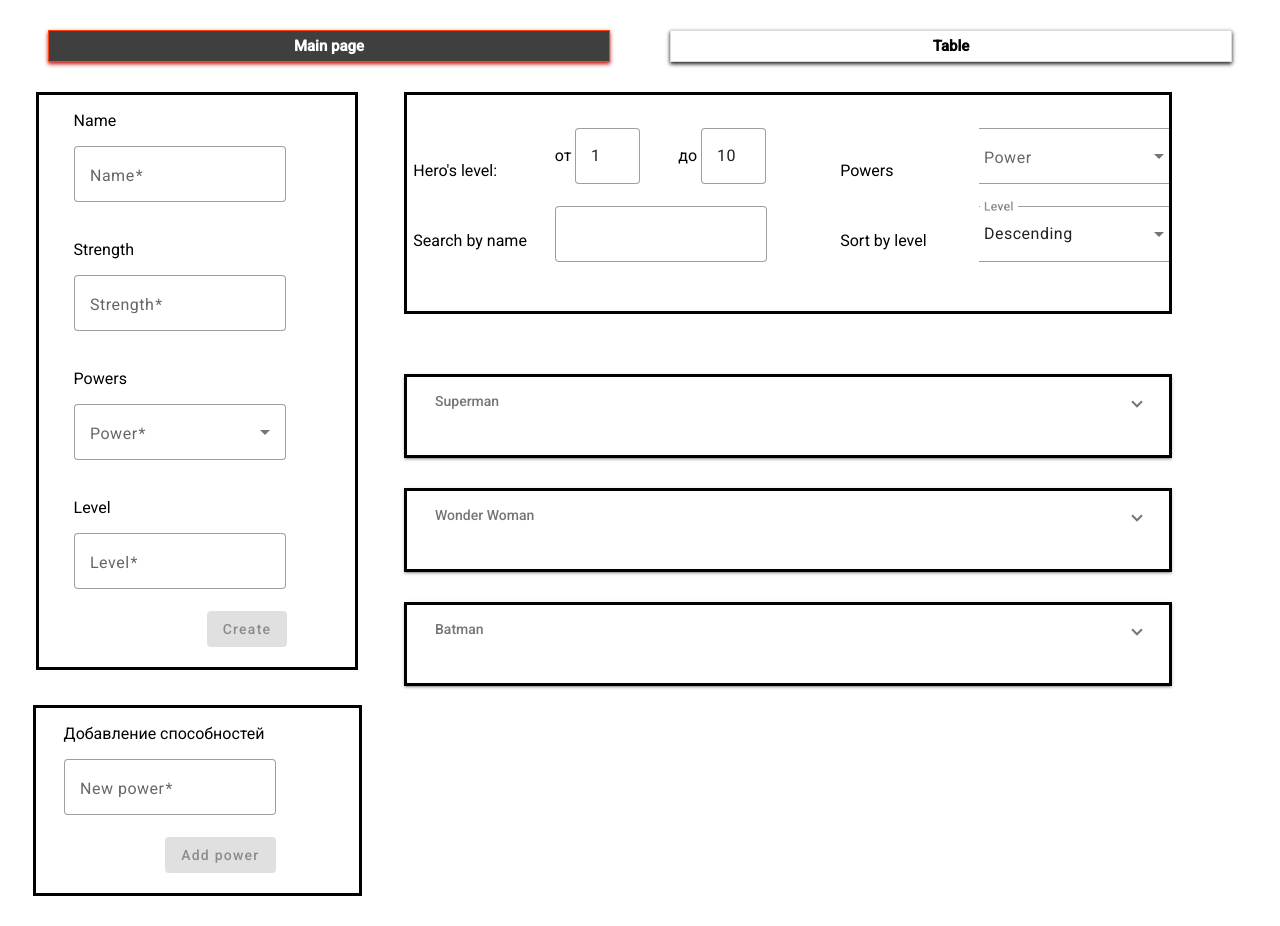
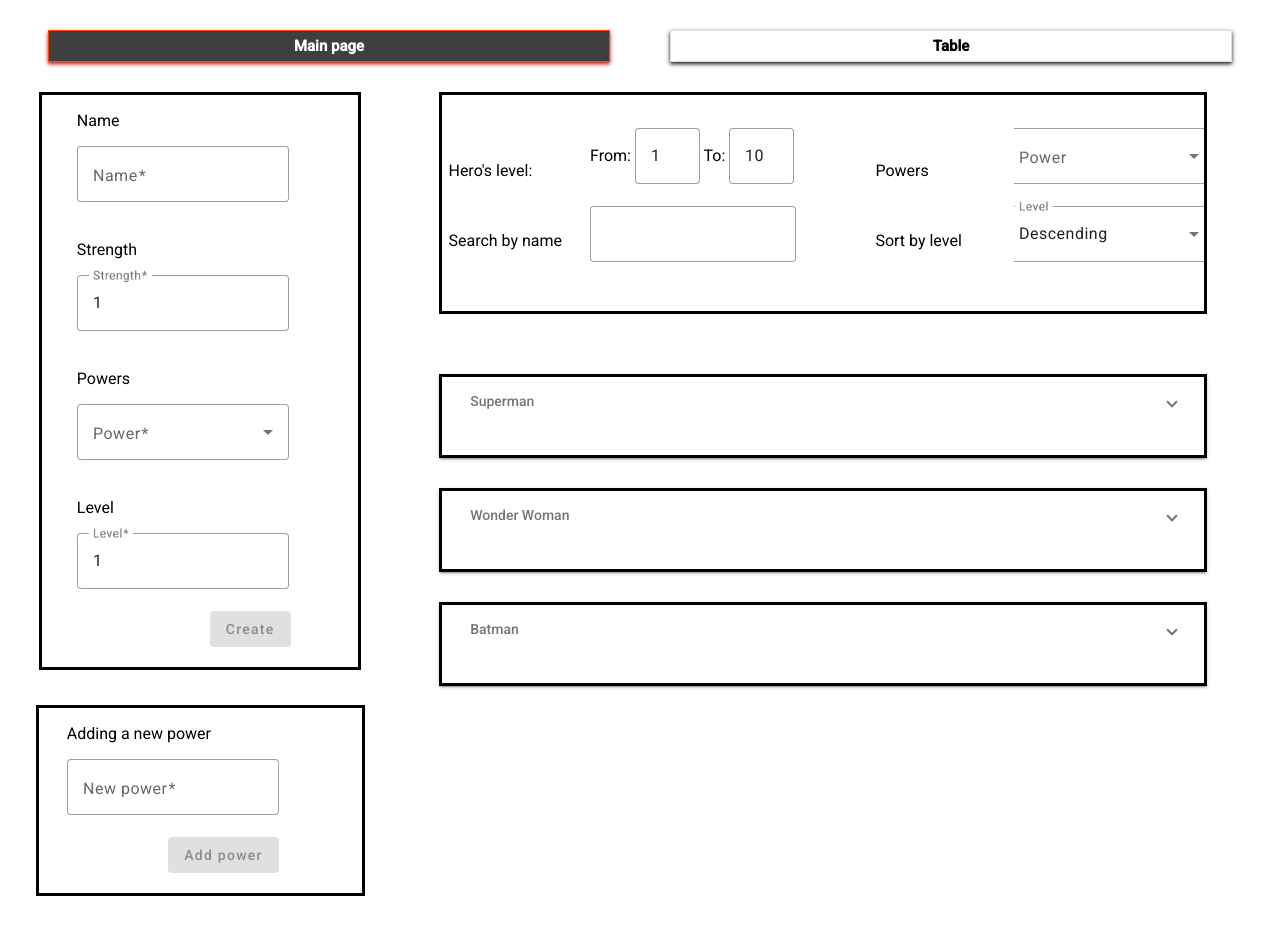
Before and after one commit to iceisnicehq/angular_v3, an Angular app: page /main in a window 1280 px wide. Built offline with nearby package versions, Linux system fonts and the light colour scheme.

Commit message:
JSDocInProgress

```diff
--- a/src/app/app.component.ts
+++ b/src/app/app.component.ts
@@ -5,6 +5,4 @@ import { Component } from '@angular/core';
   templateUrl: './app.component.html',
   styleUrls: ['./app.component.scss']
 })
-export class AppComponent {
-  title = 'angular_v3';
-}
+export class AppComponent {}
--- a/src/app/entities/components/main/main.component.html
+++ b/src/app/entities/components/main/main.component.html
@@ -49,7 +49,7 @@
   </form>
   <form [formGroup]="power">
     <div class="power">
-      <p>Добавление способностей</p>
+      <p>Adding a new power</p>
       <mat-form-field appearance="outline">
         <mat-label>New power</mat-label>
         <input matInput
@@ -84,7 +84,7 @@
       [colspan]="4"
       [rowspan]="2">
       <div>
-        <span> от
+        <span> From:
           <mat-form-field class="toggles"
                           appearance="outline">
             <input matInput
@@ -94,12 +94,10 @@
                    [value]="minLvl"
                    #minLevelInput
                    (change)="bigFilter(search.value, minLevelInput.value, maxLevelInput.value, sortOrder, select.value)">
-          </mat-form-field >
-          <span style="display:inline-block; width: 16%;">
-          </span>
+          </mat-form-field>
         </span>
         <span>
-          до
+          To:
           <mat-form-field class="toggles"
                           appearance="outline">
             <input matInput
--- a/src/app/entities/components/main/main.component.scss
+++ b/src/app/entities/components/main/main.component.scss
@@ -1,12 +1,9 @@
 :host {
-  /* Control the left side */
-
   .left {
     position: absolute;
     height: 100%;
     width: 24%;
-    left: 16px;
-    // background-color: #183891;
+    left: 1.5%;
     display: flex;
     align-items: center;
     flex-direction: column;
@@ -35,9 +32,8 @@
       }
     }
   }
-
   .right {
-    right: 48px;
+    right: 1%;
     height: 100%;
     width: 60%;
     padding-right: 60px;
@@ -52,7 +48,7 @@
             width: 65px;
         }
         .search {
-          width: auto;
+          width: 97%;
         }
       }
     }
--- a/src/app/entities/components/main/main.component.ts
+++ b/src/app/entities/components/main/main.component.ts
@@ -9,29 +9,93 @@ import { FilterService } from '../../services/filter.service';
 /**  TODO
           (red field if empty) - optional
 */
+
 @Component({
   selector: 'app-main',
   templateUrl: './main.component.html',
   styleUrls: ['./main.component.scss']
 })
 export class MainComponent implements AfterViewInit {
+   /**
+   * Массив объектов типа интерфейса INeedAHero,
+   * Получаемый из сервиса hero-data.service
+   *
+   * @public
+   * @type {INeedAHero[]}
+   */
   public data: INeedAHero[] = this._hero.getHeroes();
-
+   /**
+   * объявление форм групы heroForm
+   *
+   * @public
+   * @type {FormGroup}
+   */
   public heroForm: FormGroup = this._fb.createForm()
+   /**
+   * объявление форм групы power
+   *
+   * @public
+   * @type {FormGroup}
+   */
   public power: FormGroup = this._fb.createPowerForm()
-
+   /**
+   * отсортированный массив строк типа string,
+   * Получаемый из сервиса hero-data.service
+   *
+   * @public
+   * @type {string[]}
+   */
   public powers: string[] = this._hero.heroPower.sort();
-
+   /**
+   * значение для поиска по имени
+   *
+   * @public
+   * @type {string}
+   */
   public nameFilter: string = this._filter.nameFilter;
+   /**
+   * нижнее значение для фильтрации по уровню
+   *
+   * @public
+   * @type {number}
+   */
   public minLvl: number = this._filter.minLvlFilter;
+   /**
+   * верхнее значение для фильтрации по уровню
+   *
+   * @public
+   * @type {number}
+   */
   public maxLvl: number = this._filter.maxLvlFilter;
+   /**
+   * значение для фильтрации по возрастанию и убыванию уровня
+   *
+   * @public
+   * @type {string}
+   */
   public sortOrder: string = this._filter.orderFilter;
+   /**
+   * массив способностей для фильтрации
+   *
+   * @public
+   * @type {string[]}
+   */
   public powerFilter: string[] = this._filter.powerFilter;
-
+   /**
+   * булеан для  выпадающей карточки героя
+   *
+   * @public
+   * @type {boolean}
+   */
   public panelOpenState: boolean = false;
-
-
-
+  /**
+   * Объявление конструктора
+   *
+   * @param {CreateForm} _fb - сервис для создания формы героя
+   * @param {HeroDataService} _hero - сервис для взаимодействия с данными героев
+   * @param {FilterService} _hero - сервис для переменных фильтрации
+   * @param {ChangeDetectorRef} _hero - сервис для детекции изменений
+   */
   constructor(
     private readonly _fb: CreateForm,
     private readonly _hero: HeroDataService,
@@ -39,31 +103,72 @@ export class MainComponent implements AfterViewInit {
     private readonly _cdr: ChangeDetectorRef
 
   ) {}
-
+   /**
+   * Фильтрация после создания компонента, а также детекция изменений
+   *
+   * @method
+   * @description метод, который вызывается сразу после того,
+   * как Angular завершит инициализацию представления компонента
+   * @public
+   * @return {void}
+   */
   public ngAfterViewInit(): void {
     this.bigFilter(this.nameFilter, this.minLvl, this.maxLvl, this.sortOrder, this.powerFilter);
     this._cdr.detectChanges();
  }
-
+   /**
+   * функция сохранения героя.
+   *
+   * @method
+   * @description сохраняет героя в массив и фильрует его с учётом новых героев
+   * @public
+   * @return {void}
+   */
   public onSave(): void {
     this._hero.addHero(this.heroForm.value);
     this.data = this._hero.getHeroes();
-    this.heroForm.reset()
+    this.heroForm.reset({
+      strength: 1,
+      lvl: 1
+      }
+    )
     this.bigFilter(this.nameFilter, this.minLvl, this.maxLvl, this.sortOrder, this.powerFilter);
   }
+   /**
+   * Сохранение новой способности
+   *
+   * @method
+   * @description метод для сохранения новой силы в массив
+   * @public
+   * @return {void}
+   */
   public onPower(): void {
-    this._hero.addPower(this.power.value.power)
+    this._hero.addPower(this.power.value.power.toLowerCase())
     this.power.reset()
   }
-
+   /**
+   * Удаление героя
+   *
+   * @method
+   * @description метод для удаления героя из массива
+   * @public
+   * @return {void}
+   */
   public onDelete(hero: INeedAHero): void {
     this._hero.deleteHero(hero);
     this.bigFilter(this.nameFilter, this.minLvl, this.maxLvl, this.sortOrder, this.powerFilter);
-
   }
-
+   /**
+   * Функция фильрации
+   *
+   * @method
+   * @description метод для фильтрации карточек героев
+   * по всем критериям и сохранения этих значений в сервис
+   * для использования при инициализации компонента
+   * @public
+   * @return {void}
+   */
   public bigFilter(name: string, minLevelInput: string | Number, maxLevelInput: string | Number, order: string, powers: string[] ): void {
-    console.log('Applying filters...')
     this.nameFilter = this._filter.nameFilter = name
     this.minLvl = this._filter.minLvlFilter = Number(minLevelInput);
     this.maxLvl = this._filter.maxLvlFilter = Number(maxLevelInput);
--- a/src/app/entities/components/main/main.create-form.service.ts
+++ b/src/app/entities/components/main/main.create-form.service.ts
@@ -5,7 +5,6 @@ import {
   FormGroup,
   Validators,
 } from '@angular/forms';
-// import { INeedAHero } from '../../interfaces/app.interface';
 /**
  * @service {createDialogForm}
  * @description для создания реактивных форм
@@ -25,9 +24,9 @@ export class CreateForm {
   public createForm(): FormGroup {
       return this._fb.group({
         name: new FormControl('', [Validators.required]),
-        strength: new FormControl('', [Validators.required]),
+        strength: new FormControl(1, [Validators.required]),
         power: new FormControl('', [Validators.required]),
-        lvl: new FormControl('', [Validators.required])
+        lvl: new FormControl(1, [Validators.required])
       });
   }
   public createPowerForm(): FormGroup {
--- a/src/app/entities/components/page-not-found/page-not-found.component.html
+++ b/src/app/entities/components/page-not-found/page-not-found.component.html
@@ -1,2 +1,10 @@
 <h2>Page Not Found</h2>
-<p>We couldn't find that page! Not even with x-ray vision.</p>
+<p>Lorem ipsum dolor sit amet, consectetur adipiscing elit. Vestibulum tempor imperdiet ante, at condimentum massa ornare at. Vestibulum posuere vitae ligula eget fringilla. Praesent sit amet convallis mi. Curabitur id finibus ex. Morbi pretium nisl eu urna porttitor auctor. Praesent non malesuada mi. Maecenas et varius quam. Integer interdum nunc in nisl dignissim, sit amet mattis diam porttitor.
+
+  Nullam non nisl at leo facilisis viverra eu eu felis. Fusce id orci nec purus rhoncus auctor. Etiam sapien lorem, sagittis vel dolor non, porttitor bibendum ante. Praesent eget lorem auctor, interdum mi a, ornare eros. In laoreet elit vitae rutrum molestie. Suspendisse efficitur ut tellus ut volutpat. Etiam quis justo odio. Interdum et malesuada fames ac ante ipsum primis in faucibus. Cras pulvinar augue tellus. Morbi consequat ante sed aliquam volutpat. Suspendisse vel ullamcorper dui, vel scelerisque felis.
+
+  Fusce nec est non odio fermentum maximus. Aliquam consequat justo in auctor faucibus. Etiam auctor vitae ipsum nec venenatis. Maecenas dapibus purus sem, nec porta est dapibus at. Fusce a consectetur nibh, et mollis nisi. Pellentesque id iaculis diam. Praesent bibendum, nulla ut tincidunt viverra, magna arcu malesuada velit, ut imperdiet mauris velit a diam. Aenean tempus rutrum iaculis. Maecenas enim urna, malesuada non semper et, pretium ut sapien.
+
+  Vivamus sed posuere nulla, vel tempor purus. Nam lacus mauris, malesuada et feugiat pellentesque, posuere ac dolor. Pellentesque eget sem pharetra massa semper luctus. Duis vitae pharetra dui. In nec nibh finibus, luctus sem vitae, sagittis velit. Nam metus sapien, viverra non nisl a, sollicitudin mattis dolor. Maecenas mattis nulla vitae risus mattis, non accumsan tellus egestas. Quisque dictum lectus quis diam accumsan, at bibendum sem lobortis. Nullam pulvinar ultrices condimentum. Duis ultricies sodales feugiat.
+
+  Phasellus pulvinar nulla ullamcorper arcu convallis laoreet. Quisque in dictum velit. Suspendisse pharetra arcu sit amet ullamcorper luctus. Proin ac bibendum risus, mollis maximus enim. Duis rhoncus vulputate arcu. Nunc vel mattis ante. Praesent est sem, aliquet non nisi in, congue condimentum sem. Nullam ut nisl metus. Phasellus id mi et purus eleifend vehicula. Praesent posuere, magna id iaculis vulputate, ipsum eros molestie nibh, facilisis consequat eros nunc vel erat. Pellentesque consequat sodales feugiat. Aliquam aliquam justo eget cursus semper.</p>
--- a/src/app/entities/services/hero-data.service.ts
+++ b/src/app/entities/services/hero-data.service.ts
@@ -1,7 +1,5 @@
 import { Injectable } from '@angular/core';
-// import { BehaviorSubject, Subject } from 'rxjs';
 import { INeedAHero } from '../interfaces/app.interface';
-// import { FilterService } from './filter.service';
 
 @Injectable({
   providedIn: 'root'
@@ -31,18 +29,19 @@ export class HeroDataService {
   public heroPower: string[] = ['Strength', 'Speed', 'Flight', 'Stealth', 'Woman', 'Human', 'Alien', 'Smart']
 
   public addHero(hero: INeedAHero): void {
+    hero.name = hero.name.toLowerCase();
     hero.name = hero.name.charAt(0).toUpperCase() + hero.name.slice(1);
     this.hallOfHeroes.push(hero);
   }
 
   public addPower(power: string): void {
+    power = power.charAt(0).toUpperCase() + power.slice(1);
     if (this.heroPower.includes(power)) {
       alert("This power is already in the list.");
     }
     else {
-      this.heroPower.push(power.charAt(0).toUpperCase() + power.slice(1));
+      this.heroPower.push(power);
       this.heroPower.sort();
-
   }
   }
 
```
Also changed, not shown: src/app/entities/services/filter.service.ts (+0 -22 lines).
